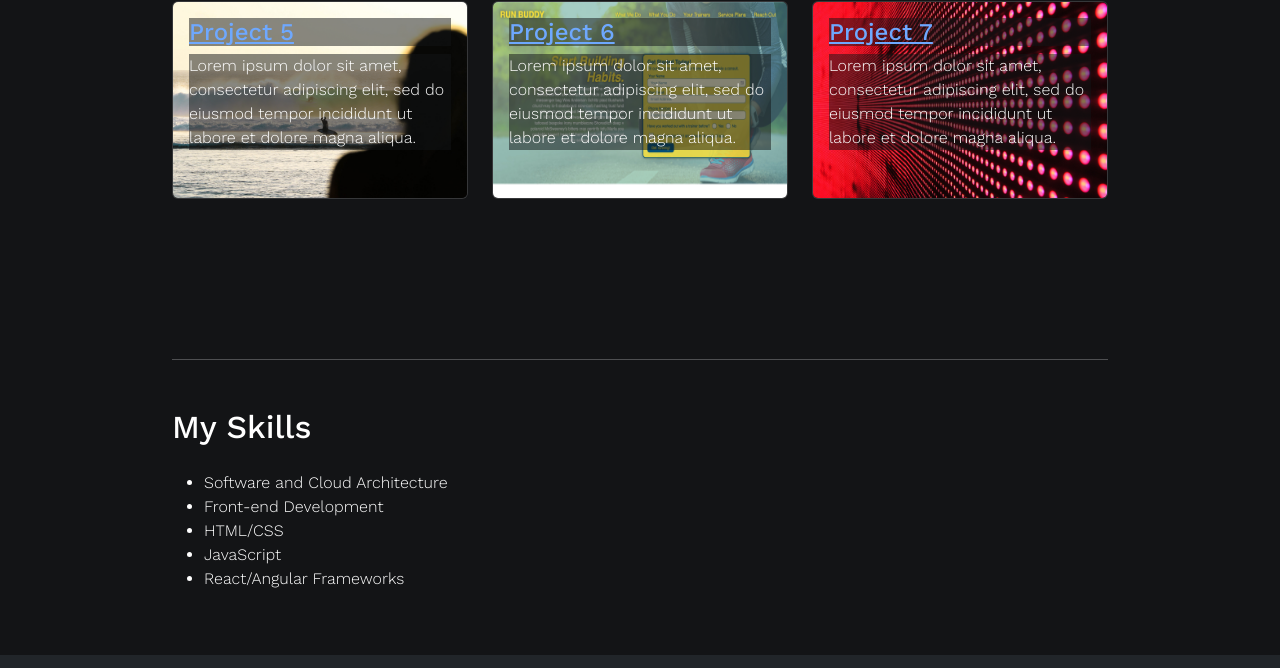
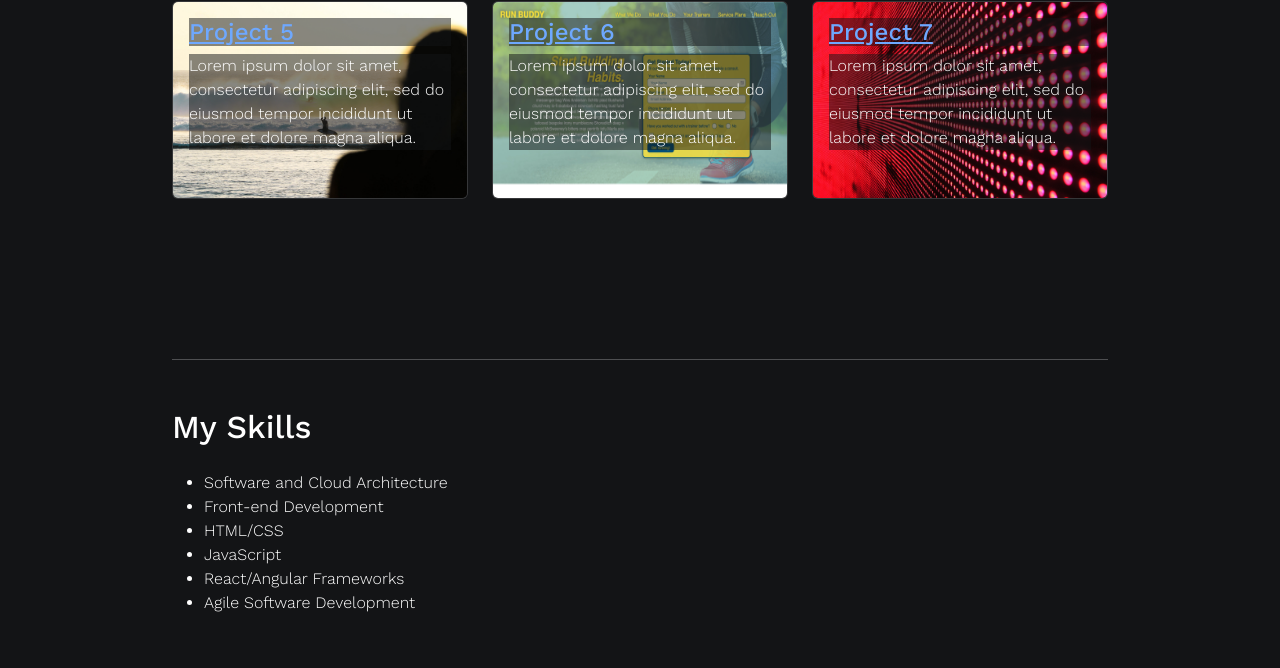
Before and after one commit to frankrl86/Bootstrap-Portfolio, a plain HTML site: page index.html in a window 1280 px wide. Shown: the part 2006-2674 px from the top of the page. Drawn offline with nearby package versions, Linux system fonts and the light colour scheme; files whose address does not match are found by name.

Commit message:
small fixes

```diff
--- a/index.html
+++ b/index.html
@@ -275,6 +275,7 @@
                 <li>HTML/CSS</li>
                 <li>JavaScript</li>
                 <li>React/Angular Frameworks</li>
+                <li>Agile Software Development</li>
               </ul>
             </div>
           </div>
```
